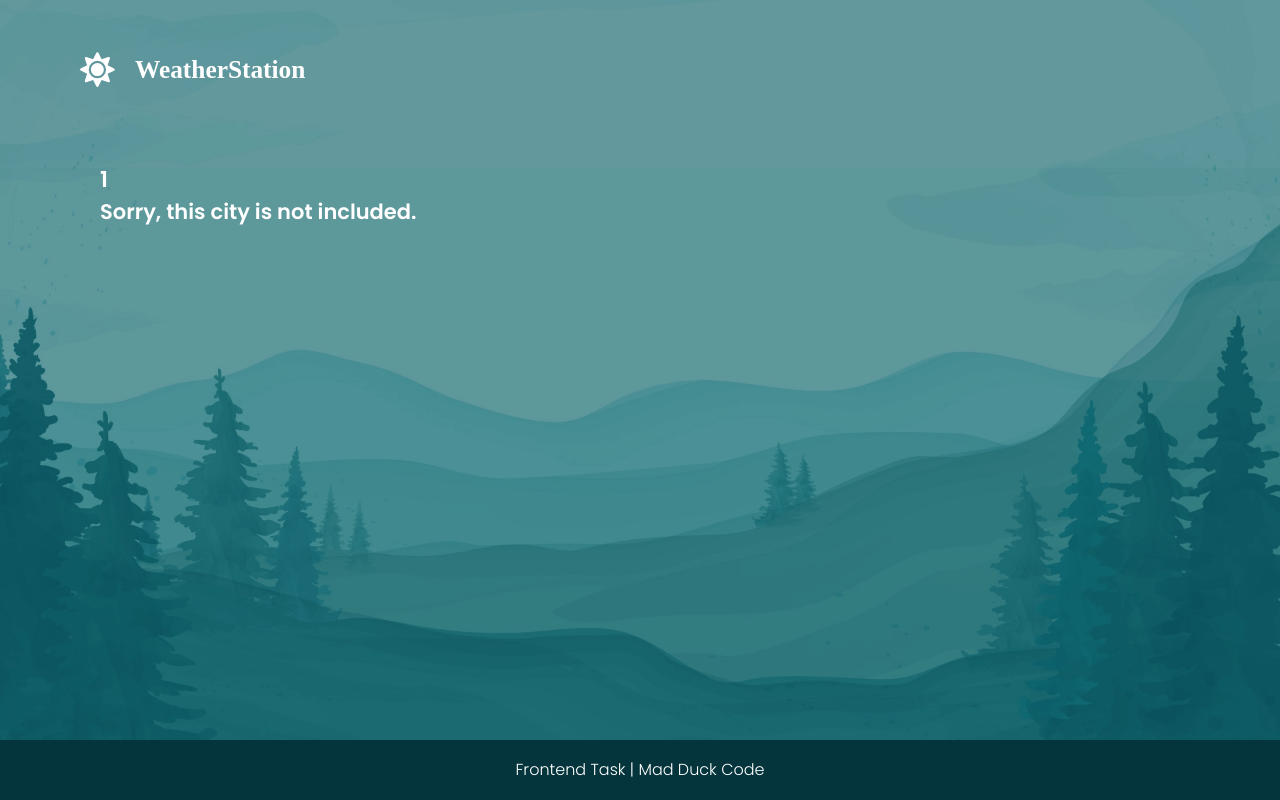
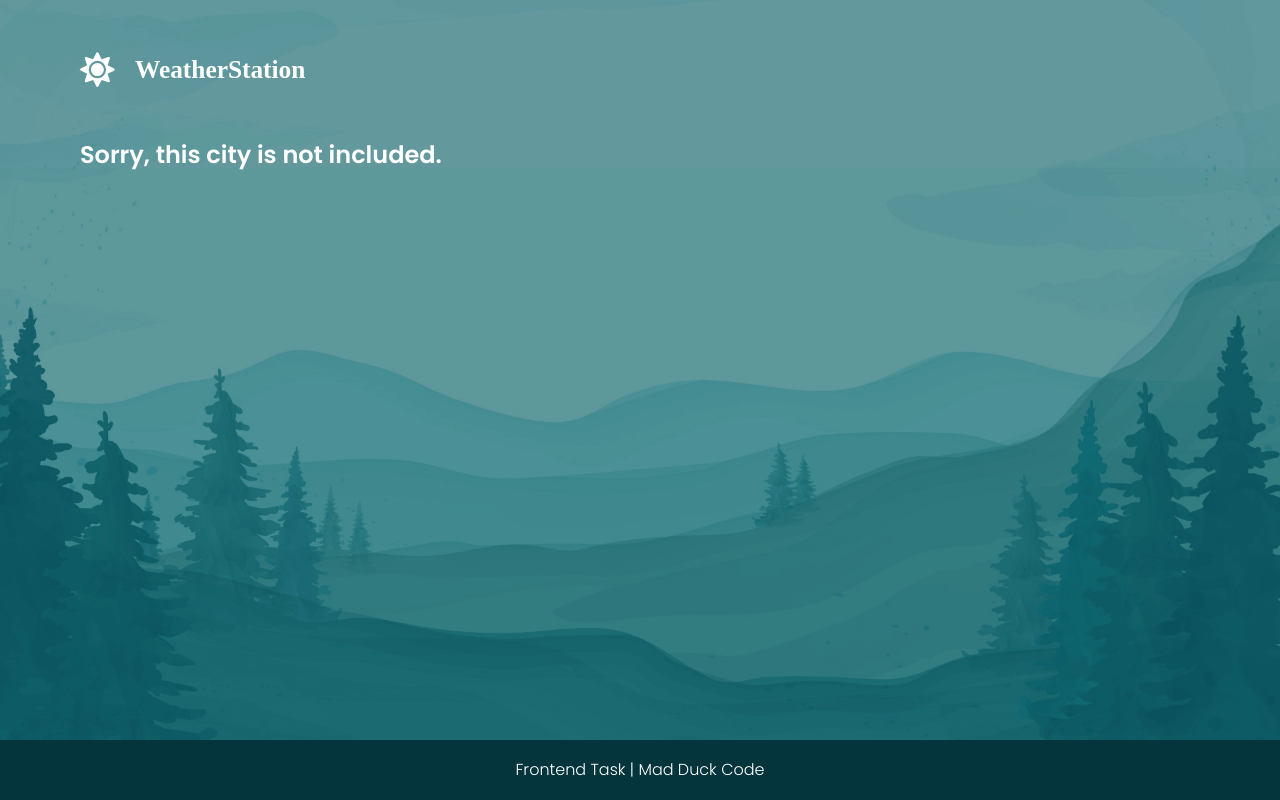
Before and after one commit to mkworkingman/mad-duck-test, a Vue app: page /1 in a window 1280 px wide. Built offline with nearby package versions, Linux system fonts and the light colour scheme.

Commit message:
[master] Refactor code and add CityWeatherReport file

```diff
--- a/src/components/CityDetailed.vue
+++ b/src/components/CityCurrent.vue
@@ -2,18 +2,11 @@
   <div class="main-info" :class="{'main-info--success' : cityInfo.success}">
     <div class="main-info__location">
       <h1 class="main-info__heading">{{cityInfo.city || city}}</h1>
-      <div v-if="notIncluded">
-        <h2 class="main-info__status">Sorry, this city is not included.</h2>
-      </div>
-      <h2 v-else-if="loading" class="main-info__status">Loading...</h2>
-      <template v-else-if="cityInfo.success">
-        <p class="main-info__country">
-          {{cityInfo.region}}
-        </p>
-        <p>{{cityInfo.latitude}}° N</p>
-        <p>{{cityInfo.longitude}}° E</p>
-      </template>
-      <h2 v-else class="main-info__status">Error!</h2>
+      <p class="main-info__country">
+        {{cityInfo.region}}
+      </p>
+      <p>{{cityInfo.latitude}}° N</p>
+      <p>{{cityInfo.longitude}}° E</p>
     </div>
     <template v-if="cityInfo.success">
       <div class="main-info__temperature">
--- /dev/null
+++ b/src/components/CityWeatherReport.vue
@@ -0,0 +1,19 @@
+<template>
+  <div>
+
+  </div>
+</template>
+
+<script>
+export default {
+  setup () {
+
+
+    return {}
+  }
+}
+</script>
+
+<style lang="scss" scoped>
+
+</style>
--- a/src/views/City.vue
+++ b/src/views/City.vue
@@ -1,17 +1,22 @@
 <template>
-  <CityDetailed
-    :city="city"
-    :cityInfo="cityInfo"
-    :notIncluded="notIncluded"
-    :loading="loading"
-  />
+  <h2 v-if="notIncluded">Sorry, this city is not included.</h2>
+  <h2 v-else-if="loading">Loading...</h2>
+  <template v-else-if="success">
+    <CityCurrent
+      :city="city"
+      :cityInfo="cityInfo"
+    />
+    <CityWeatherReport />
+  </template>
+  <h2 v-else>Error!</h2>
 </template>
 
 <script>
 import { useRoute } from 'vue-router'
 import axios from 'axios'
 import { reactive, ref } from '@vue/reactivity'
-import CityDetailed from '../components/CityDetailed.vue'
+import CityCurrent from '../components/CityCurrent.vue'
+import CityWeatherReport from '../components/CityWeatherReport.vue'
 export default {
   setup() {
     const citiesArray = ref([])
@@ -27,7 +32,6 @@ export default {
     }
     const city = useRoute().params.city
     const cityInfo = reactive({
-      success: false,
       city: null,
       region: null,
       latitude: null,
@@ -43,6 +47,7 @@ export default {
     })
     const notIncluded = ref(false)
     const loading = ref(true)
+    const success = ref(null)
 
     if (citiesArray.value.includes(city)) {
       axios.get('https://weather.visualcrossing.com/VisualCrossingWebServices/rest/services/timeline/' + city, {
@@ -53,6 +58,9 @@ export default {
         }
       })
         .then(res => {
+          console.log(res.data)
+          success.value = true
+
           cityInfo.success = true
           cityInfo.city = res.data.resolvedAddress.split(',')[0]
           cityInfo.region = res.data.resolvedAddress.split(',').splice(1).join(', ')
@@ -75,8 +83,8 @@ export default {
       notIncluded.value = true
     }
 
-    return { city, notIncluded, cityInfo, loading }
+    return { city, notIncluded, cityInfo, loading, success }
   },
-  components: { CityDetailed }
+  components: { CityCurrent, CityWeatherReport }
 }
 </script>
```
